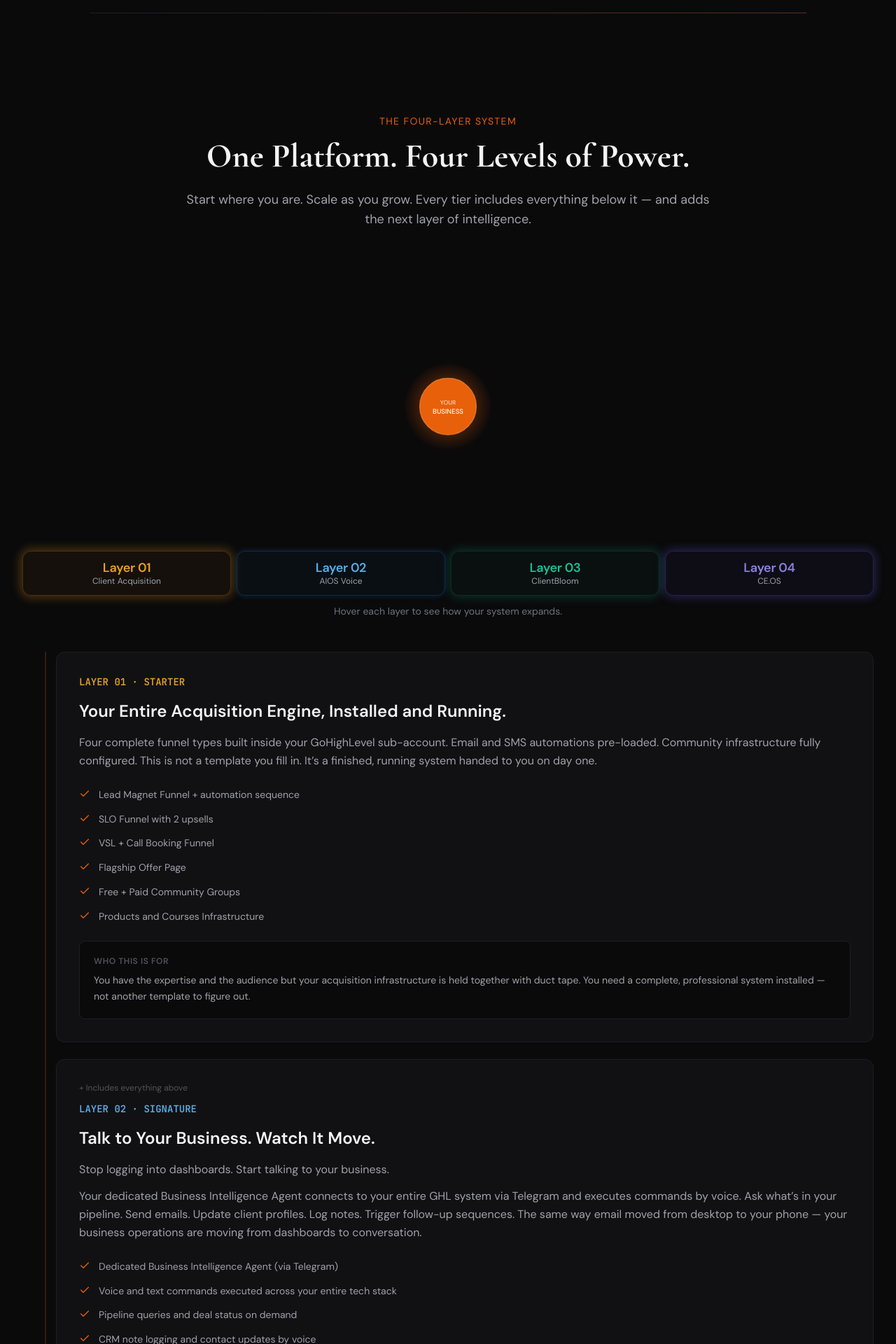
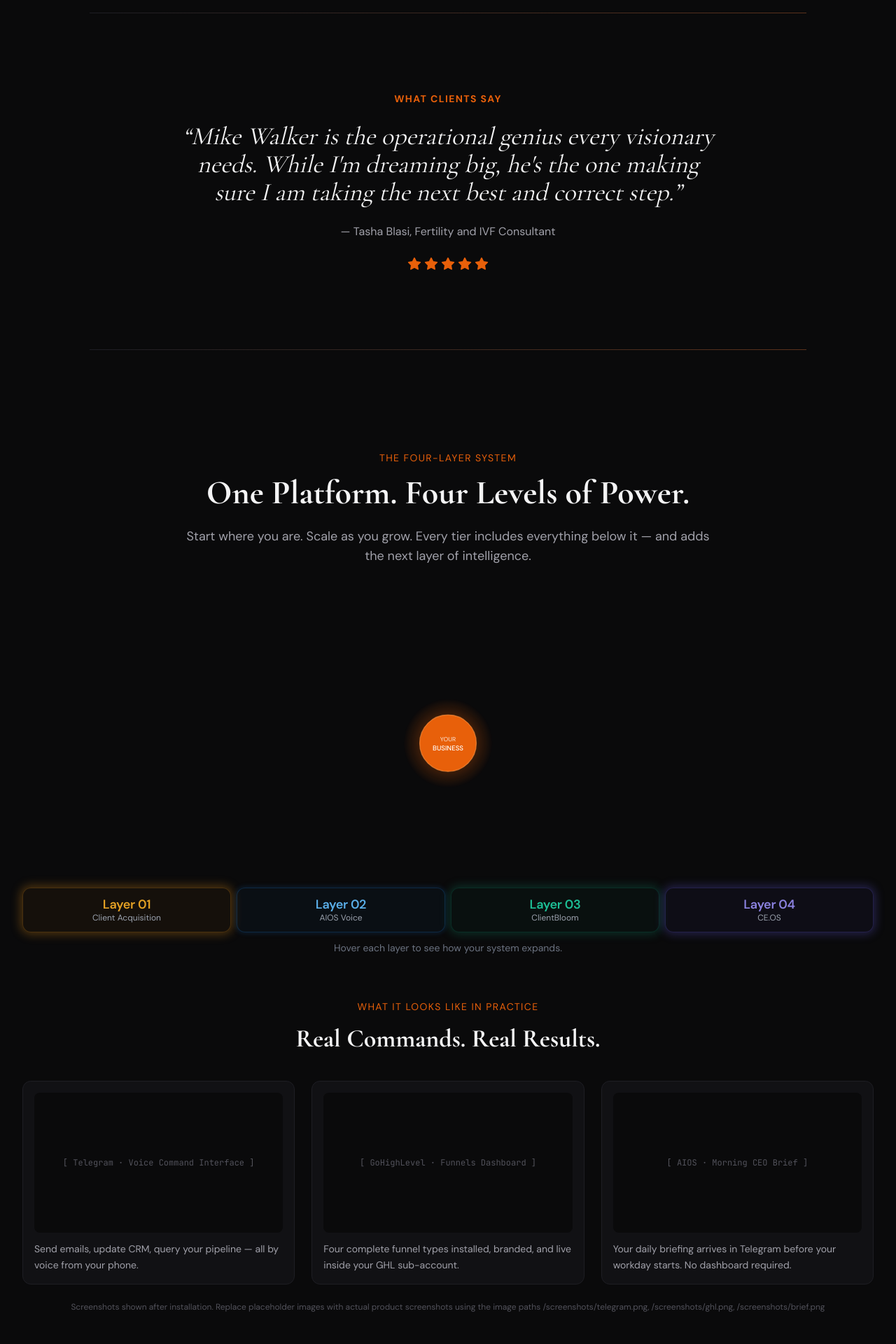
Before and after one commit to BrightLinkConsulting/voice-ops-landing, a Next.js app: page / in a window 1280 px wide. Shown: the part 3080-5000 px from the top of the page at 70% size. Built offline with nearby package versions, Linux system fonts and the light colour scheme.

Commit message:
feat: reorder sections for optimal flow, add PowerQuote, screenshots, onboarding reassurance

```diff
--- a/app/page.tsx
+++ b/app/page.tsx
@@ -3,11 +3,13 @@ import Navigation from '@/components/Navigation'
 import Hero from '@/components/Hero'
 import VSLVideo from '@/components/VSLVideo'
 import AvatarProblem from '@/components/AvatarProblem'
+import PowerQuote from '@/components/PowerQuote'
 import FourLayerSystem from '@/components/FourLayerSystem'
+import WhatItReplaces from '@/components/WhatItReplaces'
+import PricingTiers from '@/components/PricingTiers'
 import HowItWorks from '@/components/HowItWorks'
-import PricingTiers from '@/components/PricingTiers'
+import OnboardingReassurance from '@/components/OnboardingReassurance'
 import ComparisonTable from '@/components/ComparisonTable'
-import WhatItReplaces from '@/components/WhatItReplaces'
 import Testimonials from '@/components/Testimonials'
 import AboutMike from '@/components/AboutMike'
 import FinalCTA from '@/components/FinalCTA'
@@ -37,15 +39,18 @@ export default function Home() {
       <SectionDivider />
       <AvatarProblem />
       <SectionDivider />
+      <PowerQuote />
+      <SectionDivider />
       <FourLayerSystem />
       <SectionDivider />
-      <HowItWorks />
+      <WhatItReplaces />
       <SectionDivider />
       <PricingTiers />
       <SectionDivider />
+      <HowItWorks />
+      <OnboardingReassurance />
+      <SectionDivider />
       <ComparisonTable />
-      <SectionDivider />
-      <WhatItReplaces />
       <SectionDivider />
       <Testimonials />
       <SectionDivider />
--- a/components/FourLayerSystem.tsx
+++ b/components/FourLayerSystem.tsx
@@ -131,9 +131,59 @@ const FourLayerSystem = () => {
 
       {/* Orbital Rings */}
       <OrbitalRings />
-      <p className="text-sm text-gray-500 text-center mb-12 mt-2">
+      <p className="text-sm text-gray-500 text-center mb-16 mt-2">
         Hover each layer to see how your system expands.
       </p>
+
+      {/* Product Screenshots */}
+      <div className="mb-20">
+        <div className="flex flex-col items-center text-center mb-10">
+          <p className="text-sm tracking-widest text-brand-orange uppercase mb-4">
+            WHAT IT LOOKS LIKE IN PRACTICE
+          </p>
+          <h3 className="font-display text-3xl md:text-4xl font-bold">
+            Real Commands. Real Results.
+          </h3>
+        </div>
+
+        <div className="grid grid-cols-1 md:grid-cols-3 gap-6">
+          {[
+            {
+              label: '[ Telegram · Voice Command Interface ]',
+              caption: 'Send emails, update CRM, query your pipeline — all by voice from your phone.',
+              path: '/screenshots/telegram.png',
+            },
+            {
+              label: '[ GoHighLevel · Funnels Dashboard ]',
+              caption: 'Four complete funnel types installed, branded, and live inside your GHL sub-account.',
+              path: '/screenshots/ghl.png',
+            },
+            {
+              label: '[ AIOS · Morning CEO Brief ]',
+              caption: 'Your daily briefing arrives in Telegram before your workday starts. No dashboard required.',
+              path: '/screenshots/brief.png',
+            },
+          ].map((card, idx) => (
+            <div
+              key={idx}
+              className="bg-[#111114] border border-[#1E1E24] rounded-xl p-4"
+            >
+              <div className="aspect-video bg-[#0A0A0B] rounded-lg flex items-center justify-center mb-3">
+                <span className="text-xs text-[#52525B] font-mono text-center px-4">
+                  {card.label}
+                </span>
+              </div>
+              <p className="text-sm text-[#A1A1AA] leading-relaxed">
+                {card.caption}
+              </p>
+            </div>
+          ))}
+        </div>
+
+        <p className="text-xs text-[#52525B] text-center mt-6">
+          Screenshots shown after installation. Replace placeholder images with actual product screenshots using the image paths /screenshots/telegram.png, /screenshots/ghl.png, /screenshots/brief.png
+        </p>
+      </div>
 
       {/* Layer Cards */}
       <div className="relative">
--- /dev/null
+++ b/components/OnboardingReassurance.tsx
@@ -0,0 +1,30 @@
+'use client';
+
+import { ShieldCheck } from 'lucide-react';
+import { AnimatedSection } from '@/components/MotionWrapper';
+
+export default function OnboardingReassurance() {
+  return (
+    <AnimatedSection
+      className="py-12 px-4 bg-[#111114]"
+      style={{
+        borderTop: '1px solid #1E1E24',
+        borderBottom: '1px solid #1E1E24',
+      }}
+    >
+      <div className="max-w-xl mx-auto text-center">
+        <div className="flex flex-col items-center md:flex-row md:justify-center md:items-start gap-4 md:gap-5">
+          <ShieldCheck className="w-8 h-8 text-brand-orange flex-shrink-0" />
+          <div className="text-center md:text-left">
+            <h3 className="text-lg font-semibold text-[#F4F4F5] mb-3">
+              You&apos;re Never Left to Figure It Out Alone
+            </h3>
+            <p className="text-base text-[#A1A1AA] leading-relaxed">
+              Every installation includes a live Zoom onboarding session. We log in with you, walk through the system, run your first voice commands together, and don&apos;t hand off until everything is working and you&apos;re confident. Starter clients receive a group session. Signature and above receive private 1:1 sessions.
+            </p>
+          </div>
+        </div>
+      </div>
+    </AnimatedSection>
+  );
+}
--- /dev/null
+++ b/components/PowerQuote.tsx
@@ -0,0 +1,33 @@
+'use client';
+
+import { Star } from 'lucide-react';
+import { AnimatedSection } from '@/components/MotionWrapper';
+
+export default function PowerQuote() {
+  return (
+    <AnimatedSection className="py-20 md:py-28 px-6 md:px-4">
+      <div className="max-w-3xl mx-auto text-center">
+        <div className="text-sm font-bold uppercase tracking-widest text-brand-orange mb-6">
+          WHAT CLIENTS SAY
+        </div>
+
+        <blockquote className="font-display text-2xl md:text-3xl lg:text-4xl italic text-[#F4F4F5] leading-snug mb-6">
+          &ldquo;Mike Walker is the operational genius every visionary needs. While I&apos;m dreaming big, he&apos;s the one making sure I am taking the next best and correct step.&rdquo;
+        </blockquote>
+
+        <p className="text-base text-[#A1A1AA] font-body mb-6">
+          &mdash; Tasha Blasi, Fertility and IVF Consultant
+        </p>
+
+        <div className="flex justify-center gap-1">
+          {[...Array(5)].map((_, i) => (
+            <Star
+              key={i}
+              className="w-5 h-5 fill-brand-orange text-brand-orange"
+            />
+          ))}
+        </div>
+      </div>
+    </AnimatedSection>
+  );
+}
```
